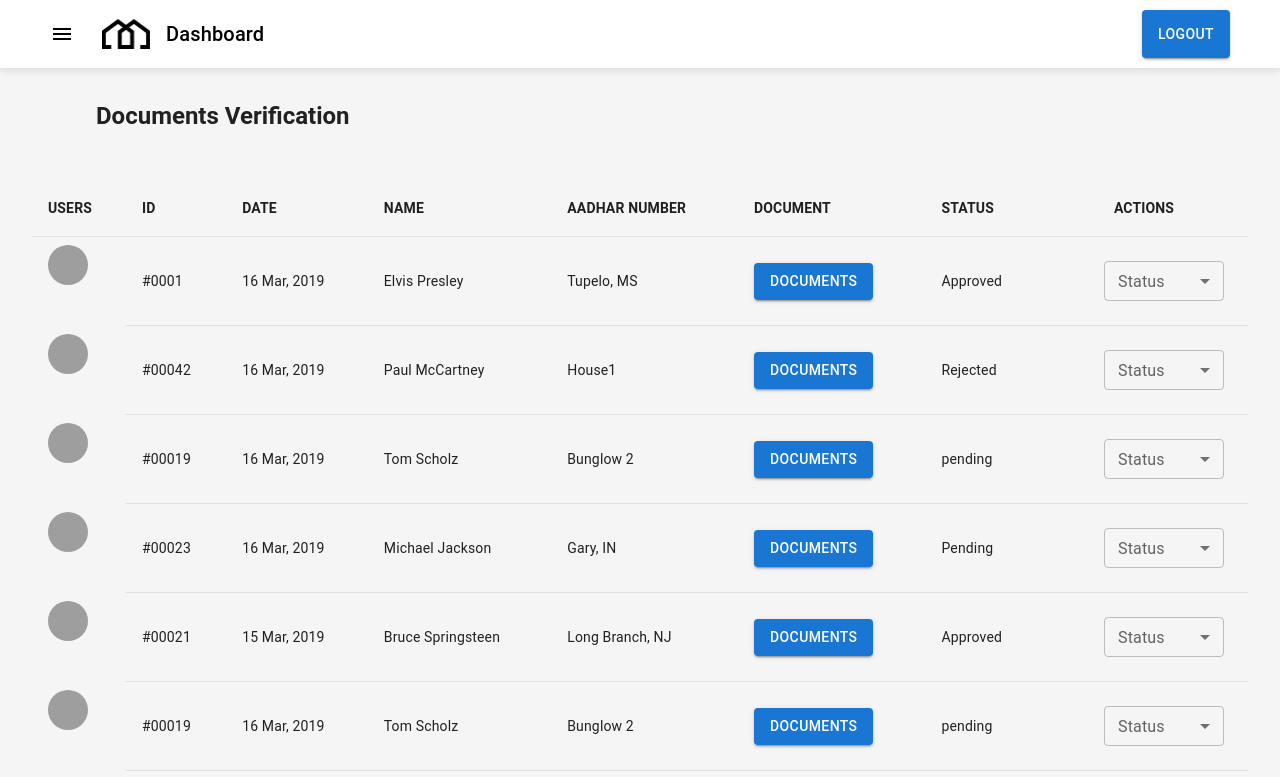
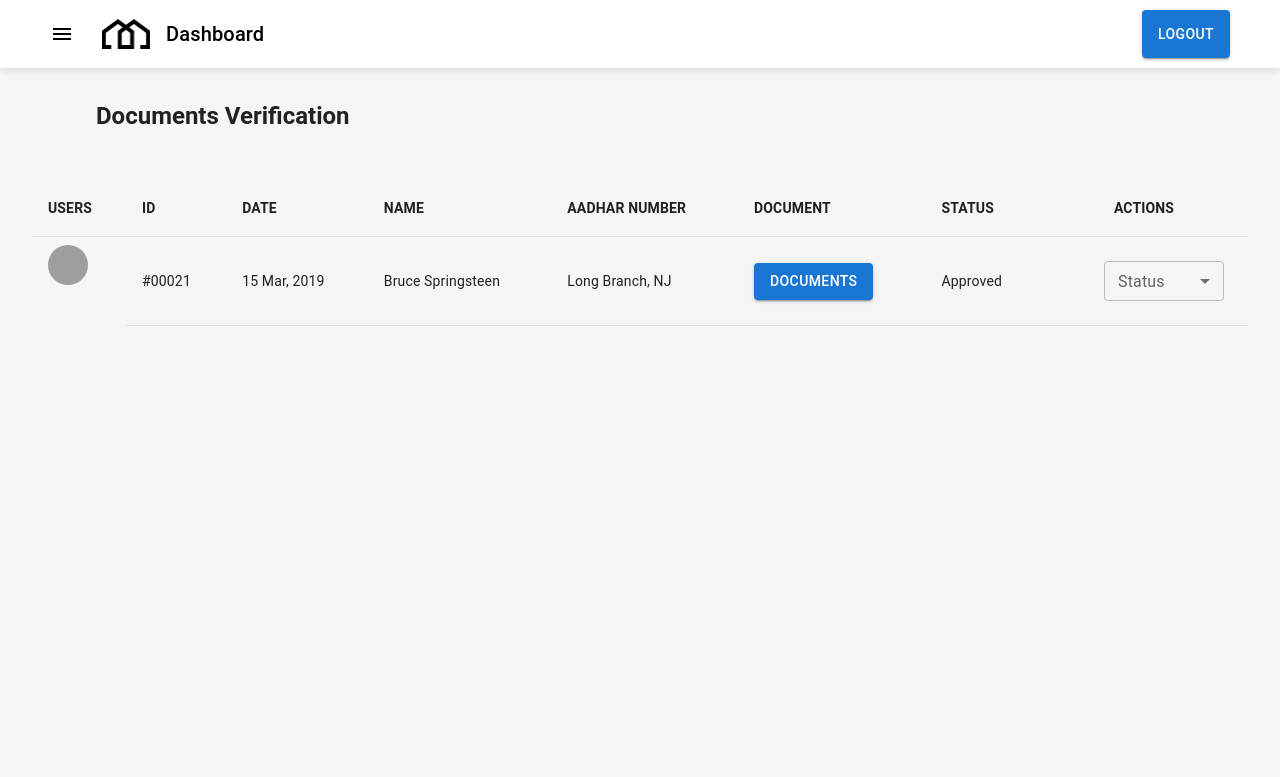
Before and after one commit to swapnil432/FY-Project, a Next.js app in the folder client/: page /admin/dashboard in a window 1280 px wide. Before the commit this address had no page. Shown: the top 777 px of the page. Built offline with nearby package versions, Linux system fonts and the light colour scheme; grey boxes are pictures that could not be loaded; a web font is replaced by a local one.

Commit message:
changed server settings

```diff
--- a/client/src/Admin/components/AdminNavbar/index.jsx
+++ b/client/src/Admin/components/AdminNavbar/index.jsx
@@ -12,7 +12,7 @@ import {
   ListItemIcon,
   ListItemText,
 } from "@mui/material";
-import React, { useState } from "react";
+import { useState } from "react";
 import MenuIcon from "@mui/icons-material/Menu";
 import GroupIcon from "@mui/icons-material/Group";
 import ApartmentIcon from "@mui/icons-material/Apartment";
@@ -40,9 +40,9 @@ const NavItem = styled(Button)({
 const AdminNavbar = () => {
   const [leftDrawer, setLeftDrawer] = useState(false);
   const [navwidth, setNavwidth] = useState(0);
-  const [pageNum, setPageNum] = React.useState(true);
-  const [showProperty,setShowProperty] = React.useState(false);
-  const [showdocument,setShowDocument] = React.useState(false);
+  const [pageNum, setPageNum] = useState(true);
+  const [showProperty,setShowProperty] = useState(false);
+  const [showdocument,setShowDocument] = useState(false);
 
   const toggleDrawer = (open) => (event) => {
     setLeftDrawer(open);
--- a/client/src/Admin/components/AdminUsers/index.jsx
+++ b/client/src/Admin/components/AdminUsers/index.jsx
@@ -1,4 +1,3 @@
-import * as React from 'react';
 import Link from '@mui/material/Link';
 import Table from '@mui/material/Table';
 import TableBody from '@mui/material/TableBody';
@@ -12,60 +11,22 @@ import MenuItem from '@mui/material/MenuItem';
 import FormControl from '@mui/material/FormControl';
 import Select from '@mui/material/Select';
 import AdminDocuments from '../AdminDocuments';
-
-// Generate Order Data
-function createData(id, orderid, date, name, shipTo, paymentMethod, status) {
-  return { id, orderid, date, name, shipTo, paymentMethod, status };
-}
-
-const rows = [
-  createData(
-    0,
-    '#0001',
-    '16 Mar, 2019',
-    'Elvis Presley',
-    'Tupelo, MS',
-    'Vasco, Goa',
-    'Approved',
-  ),
-  createData(
-    1,
-    '#00042',
-    '16 Mar, 2019',
-    'Paul McCartney',
-    'House1',
-    'Old Goa, Panaji, Goa',
-    'Rejected',
-  ),
-  createData(2, '#00019', '16 Mar, 2019', 'Tom Scholz', 'Bunglow 2', 'Chicalim, Goa', 'pending'),
-  createData(
-    3,
-    '#00023',
-    '16 Mar, 2019',
-    'Michael Jackson',
-    'Gary, IN',
-    'HeadLand, Sada, Goa',
-    'Pending',
-  ),
-  createData(
-    4,
-    '#00021',
-    '15 Mar, 2019',
-    'Bruce Springsteen',
-    'Long Branch, NJ',
-    'Mangor Hill, Vasco Da-gama, Goa',
-    'Approved',
-  ),
-  createData(2, '#00019', '16 Mar, 2019', 'Tom Scholz', 'Bunglow 2', 'Chicalim, Goa', 'pending'),
-  createData(2, '#00019', '16 Mar, 2019', 'Tom Scholz', 'Bunglow 2', 'Chicalim, Goa', 'pending'),
-];
-
-function preventDefault(event) {
-  event.preventDefault();
-}
+import { useEffect, useState } from 'react';
 
 export default function AdminUsers({setShowDocument}) {
-  const [action, setAction] = React.useState('');
+  const [action, setAction] = useState('');
+  const [rows, setRows] = useState([]);
+  useEffect(() => {
+    setRows([{
+      "id": 4,
+      "orderid":'#00021',
+      "date":'15 Mar, 2019',
+      "name":'Bruce Springsteen',
+      "shipTo":'Long Branch, NJ',
+      "paymentMethod":'Mangor Hill, Vasco Da-gama, Goa',
+      "status":'Approved'
+  }])
+  }, [])
 
   const handleChange = (event) => {
     setAction(event.target.value);
@@ -112,14 +73,12 @@ export default function AdminUsers({setShowDocument}) {
                 </Select>
               </FormControl>
             </TableCell>
-            {/* {showdocument===true?<AdminDocuments/>:null} */}
+
             </TableRow>
           ))}
         </TableBody>
       </Table>
-      <Link color="primary" href="#" onClick={preventDefault} sx={{ mt: 3 }}>
-        See more orders
-      </Link>
+
       </>
   );
 }
--- a/client/src/pages/_app.js
+++ b/client/src/pages/_app.js
@@ -13,7 +13,7 @@ export default function App({ Component, pageProps }) {
     <>
       <Provider>
         {!exclude && !excludeAdmin && <Navbar />}
-        {!exclude && excludeAdmin && <AdminNavbar />}
+        {/* {!exclude && excludeAdmin && <AdminNavbar />} */}
         <Component {...pageProps} />
         {!exclude && !excludeAdmin && <Footer />}
       </Provider>
--- /dev/null
+++ b/client/src/pages/admin/dashboard.js
@@ -0,0 +1,8 @@
+import AdminNavbar from "@/Admin/components/AdminNavbar";
+import React from "react";
+
+const dashboard = () => {
+  return <AdminNavbar />;
+};
+
+export default dashboard;
```
Also changed, not shown: client/src/pages/admin/dasboard.js (deleted, +0 -7 lines), 1 other file (tests, documents, lock files or other folders).
